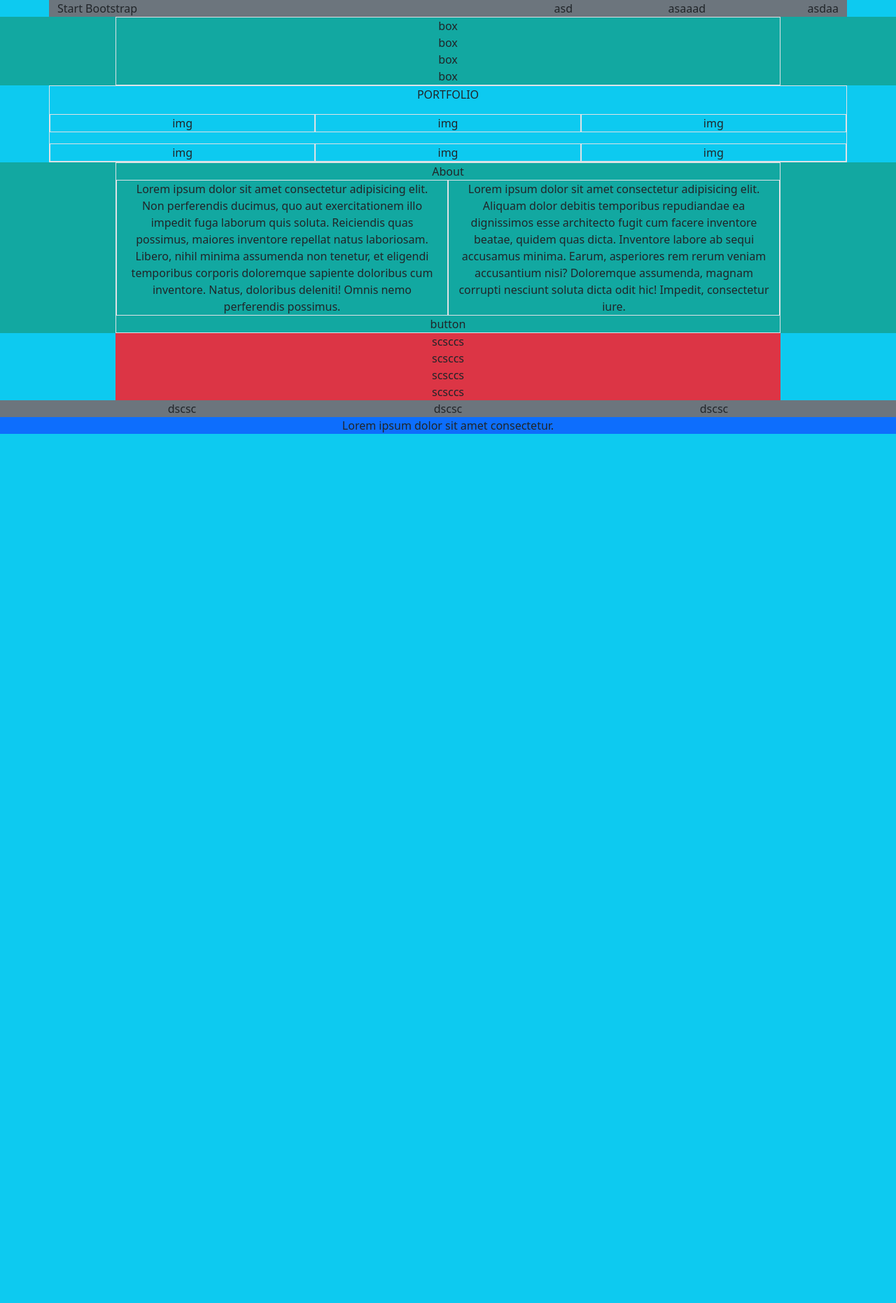
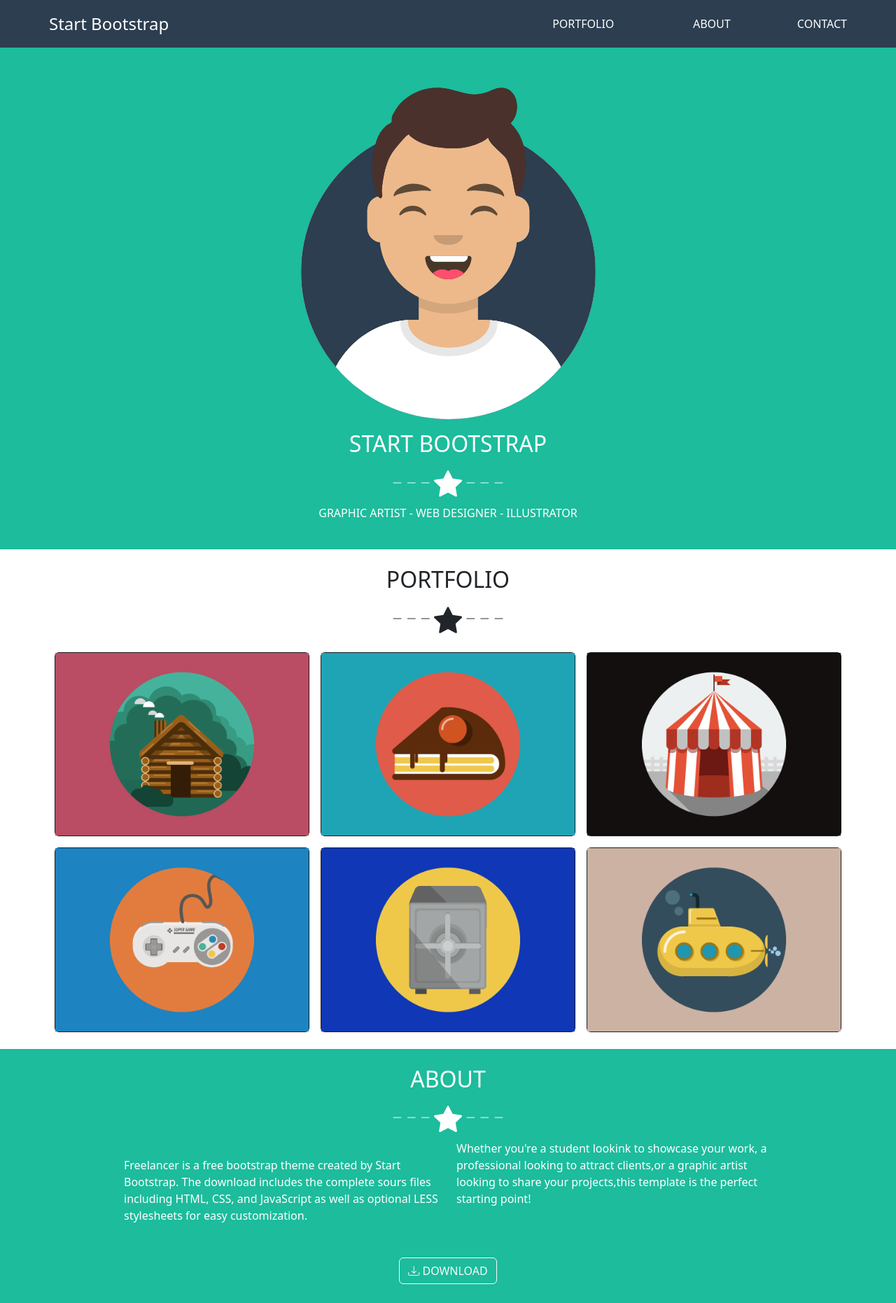
Before and after one commit to Leovilcu1/html-css-bootstrap-freelancer, a plain HTML site: page index.html in a window 1280 px wide. Shown: the top 1862 px of the page at 70% size. Before the commit the page ends 800 px from the top, so only its background shows below. Drawn offline with nearby package versions, Linux system fonts and the light colour scheme.

Commit message:
html-css-bootstrap-freelancer-completato

```diff
--- a/css/style.css
+++ b/css/style.css
@@ -0,0 +1,27 @@
+:root{
+    --my-dark-color:#2c3e50;
+    --my-light-color:#1cbc9c;
+    --my-primary-color:#3a546d;
+}
+.bg-my-dark{
+    background-color: var(--my-dark-color);
+}
+.bg-my-light{
+    background-color: var(--my-light-color);
+}
+.bg-my-primary{
+    background-color: var(--my-primary-color);
+}
+.my-color-light{
+    color: var(--my-light-color);
+}
+a:not( .logo ):hover{
+    color: #1cbc9c!important;
+}
+.ovl{
+    opacity: 0;
+}
+.ovl:hover{
+    opacity: 1;
+    background: rgba(0, 0, 0, 0.5);
+}
--- a/index.html
+++ b/index.html
@@ -5,31 +5,40 @@
     <meta http-equiv="X-UA-Compatible" content="IE=edge">
     <meta name="viewport" content="width=device-width, initial-scale=1.0">
     <title>Bootstrap Freelancer</title>
+    <link rel="stylesheet" href="https://cdn.jsdelivr.net/npm/bootstrap-icons@1.10.2/font/bootstrap-icons.css">
     <link rel="stylesheet" href="	https://cdn.jsdelivr.net/npm/bootstrap@5.2.3/dist/css/bootstrap.min.css">
     <link rel="stylesheet" href="css/style.css">
 </head>
-<body class="bg-info">
+<body >
     <!-- header -->
-    <header>
+
+    <header class="bg-my-dark text-white py-3">
         <div class="container">
-            <div class="row bg-secondary">
-                <div class="col">
-                    Start Bootstrap
+            <div class="row align-items-center">
+
+                <div class="col-7 p-md-0">
+                    <a class="text-decoration-none text-white logo fs-4" href="index.html">Start Bootstrap</a>
                 </div>
-                <div class="col">
-                    <div class="row text-end">
+
+                <div class="col p-md-0">
+                    <div class="row text-end my-hover">
+
+                        <div class="col d-none d-md-block ">
+                            <a class="text-decoration-none text-white  fs-6 " href="#portfolio">PORTFOLIO</a>
+                        </div>
+
                         <div class="col d-none d-md-block">
-                            asd
+                            <a class="text-decoration-none text-white  fs-6" href="#about">ABOUT</a>
                         </div>
+
                         <div class="col d-none d-md-block">
-                            asaaad
+                            <a class="text-decoration-none text-white  fs-6" href="#contact">CONTACT</a>
                         </div>
-                        <div class="col d-none d-md-block">
-                            asdaa
+
+                        <div class="col d-md-none d-md-block">
+                            <button type="button" class="btn btn-outline-light"><i class="bi bi-list fs-4"></i></button>
                         </div>
-                        <div class="col d-md-none d-md-block">
-                            icon
-                        </div>
+
                     </div>
                 </div>
             </div>
@@ -39,120 +48,225 @@
     <!-- MAIN -->
     <main>
         <!-- section-start-->
-        <div class="row g-0">
-            <div class="col bg-success bg-opacity-50">
+            <section class="bg-my-light text-white py-4">
                 <div class="container">
-                    <div class="row justify-content-center ">
-                        <div class="col-10 border text-center">
-                            <div class="div">box</div>
-                            <div class="div">box</div>
-                            <div class="div">box</div>
-                            <div class="div">box</div>
+                    <div class="row justify-content-center">
+                        <div class="col-10 text-center">
+
+                            <img class="w-50 py-3" src="img/avatar.svg" alt="">
+                            <h2>START BOOTSTRAP</h2>
+                            <span><i class="bi bi-dash-lg"></i></span>
+                            <span><i class="bi bi-dash-lg"></i></span>
+                            <span><i class="bi bi-dash-lg"></i></span>
+                            <span><i class="bi bi-star-fill fs-1 align-middle"></i></span>
+                            <span><i class="bi bi-dash-lg"></i></span>
+                            <span><i class="bi bi-dash-lg"></i></span>
+                            <span><i class="bi bi-dash-lg"></i></span>
+                            <p>GRAPHIC ARTIST - WEB DESIGNER - ILLUSTRATOR</p>
+
+                        </div>
+                    </div>
+                </div>
+            </section>
+        <!-- section-portfolio -->
+        <section id="portfolio" class="container py-4">
+            <div class="row text-center ">
+                <div class="col-12 ">
+
+                    <h2>PORTFOLIO</h2>
+                    <span><i class="bi bi-dash-lg"></i></span>
+                    <span><i class="bi bi-dash-lg"></i></span>
+                    <span><i class="bi bi-dash-lg"></i></span>
+                    <span><i class="bi bi-star-fill fs-1 align-middle"></i></span>
+                    <span><i class="bi bi-dash-lg"></i></span>
+                    <span><i class="bi bi-dash-lg"></i></span>
+                    <span><i class="bi bi-dash-lg"></i></span>
+
+                </div>
+
+                <div class="col-12 col-md-6 col-lg-4 g-3">
+
+                    <div class="card bg-dark">
+                        <img src="img/cabin.png" alt="">
+                        <div class="card-img-overlay ovl align-items-center">
+                        </div>
+                    </div>
+
+                </div>
+
+                <div class="col-12 col-md-6 col-lg-4 g-3">
+
+                    <div class="card bg-dark">
+                        <img src="img/cake.png" alt="">
+                        <div class="card-img-overlay ovl align-items-center">
+                        </div>
+                    </div>
+
+                </div>
+
+                <div class="col-12 col-md-6 col-lg-4 g-3">
+
+                    <div class="card bg-dark">
+                        <img src="img/circus.png" alt="">
+                        <div class="card-img-overlay ovl align-items-center">
+                        </div>
+                    </div>
+
+                </div>
+
+                <div class="col-12 col-md-6 col-lg-4 g-3">
+
+                    <div class="card bg-dark">
+                        <img src="img/game.png" alt="">
+                        <div class="card-img-overlay ovl align-items-center">
+                        </div>
+                    </div>
+
+                </div>
+
+                <div class="col-12 col-md-6 col-lg-4 g-3">
+
+                    <div class="card bg-dark">
+                        <img src="img/safe.png" alt="">
+                        <div class="card-img-overlay ovl align-items-center">
+                        </div>
+                    </div>
+
+                </div>
+
+                <div class="col-12 col-md-6 col-lg-4 g-3">
+
+                    <div class="card bg-dark">
+                        <img  src="img/submarine.png" alt="">
+                        <div class="card-img-overlay ovl align-items-center">
+                        </div>
+                    </div>
+
+                </div>
+
+            </div>
+        </section>
+        <!-- section-about -->
+            <section id="about" class="bg-my-light text-white py-4">
+             <div class="container">
+
+                 <div class="row justify-content-center">
+                     <div class="col-10 ">
+                         <div class="row ">
+
+                            <div class="col-12 text-center">
+                                <h2>ABOUT</h2>
+                                <span><i class="bi bi-dash-lg"></i></span>
+                                <span><i class="bi bi-dash-lg"></i></span>
+                                <span><i class="bi bi-dash-lg"></i></span>
+                                <span><i class="bi bi-star-fill fs-1 align-middle"></i></span>
+                                <span><i class="bi bi-dash-lg"></i></span>
+                                <span><i class="bi bi-dash-lg"></i></span>
+                                <span><i class="bi bi-dash-lg"></i></span>
+                            </div>
+
+                            <div class="col-12 col-md-6 py-4">
+                                Freelancer is a free bootstrap theme created by Start Bootstrap. The download includes the complete sours files including HTML, CSS, and JavaScript as well as optional LESS stylesheets for easy customization.
+                            </div>
+
+                            <div class="col-12 col-md-6">
+                                Whether you're a student lookink to showcase your work, a professional looking to attract clients,or a graphic artist looking to share your projects,this template is the perfect starting point!
+                            </div>
+
+                            <div class="col-12 text-center py-4">
+
+                                <button type="button" class="btn btn-outline-light"><i class="bi bi-download"></i> DOWNLOAD</button>
+                            </div>
+
                         </div>
                     </div>
                 </div>
             </div>
+            </section>
+
+        <!--section-Contact-me -->
+        <section id="contact" class="container py-4">
+            <div class="row justify-content-center">
+                <div class="col-9">
+
+                    <div class="box text-center">
+                        <h2>CONTACT ME</h2>
+                        <span><i class="bi bi-dash-lg"></i></span>
+                        <span><i class="bi bi-dash-lg"></i></span>
+                        <span><i class="bi bi-dash-lg"></i></span>
+                        <span><i class="bi bi-star-fill fs-1 align-middle"></i></span>
+                        <span><i class="bi bi-dash-lg"></i></span>
+                        <span><i class="bi bi-dash-lg"></i></span>
+                        <span><i class="bi bi-dash-lg"></i></span>
                     </div>
-        <!-- section-portfolio -->
-        <div class="container">
-            <div class="row text-center border">
-                <div class="col-12 ">
-                    PORTFOLIO
+
+                    <form action="" method="GET">
+                        <div class="box">
+                            <input class="input input border-0  border-bottom w-100 py-3" name:type="text" placeholder="Name" name="Name" >
                         </div>
-                <div class="col-12 col-md-6 col-lg-4 g-3 border">
-                    img
+
+                        <div class="box">
+                            <input class="input input border-0  border-bottom w-100 py-3" type="email" placeholder="Email Address" name="Email_adress">
                         </div>
-                <div class="col-12 col-md-6 col-lg-4 g-3 border">
-                    img
+
+                        <div class="box">
+                            <input class="input input border-0  border-bottom w-100 py-3" type="text" placeholder="Phone Number" name="Phone_namber">
                         </div>
-                <div class="col-12 col-md-6 col-lg-4 g-3 border">
-                    img
+
+                        <div class="box">
+                            <textarea class="input border-0  border-bottom w-100 py-4 "  placeholder="Message" name="Message" id="" cols="30" rows="5"></textarea>
                         </div>
-                <div class="col-12 col-md-6 col-lg-4 g-3 border">
-                    img
+
+                        <div class="box">
+                            <button type="button" class="btn btn-success my-2">Send</button>
                         </div>
-                <div class="col-12 col-md-6 col-lg-4 g-3 border">
-                    img
-                </div>
-                <div class="col-12 col-md-6 col-lg-4 g-3 border">
-                    img
+                    </form>
+
                 </div>
             </div>
-        </div>
-        <!-- section-about -->
-        <div class="row g-0">
-            <div class="col bg-success bg-opacity-50">
-                <div class="container">
-                    <div class="row justify-content-center">
-                        <div class="col-10 border">
-                            <div class="row text-center">
-                                <div class="col-12">
-                                    About
-                                </div>
-                                <div class="col-12 col-md-6 border">
-                                    Lorem ipsum dolor sit amet consectetur adipisicing elit. Non perferendis ducimus, quo aut exercitationem illo impedit fuga laborum quis soluta. Reiciendis quas possimus, maiores inventore repellat natus laboriosam. Libero, nihil minima assumenda non tenetur, et eligendi temporibus corporis doloremque sapiente doloribus cum inventore. Natus, doloribus deleniti! Omnis nemo perferendis possimus.
-                                </div>
-                                <div class="col-12 col-md-6 border">
-                                    Lorem ipsum dolor sit amet consectetur adipisicing elit. Aliquam dolor debitis temporibus repudiandae ea dignissimos esse architecto fugit cum facere inventore beatae, quidem quas dicta. Inventore labore ab sequi accusamus minima. Earum, asperiores rem rerum veniam accusantium nisi? Doloremque assumenda, magnam corrupti nesciunt soluta dicta odit hic! Impedit, consectetur iure.
-                                </div>
-                                <div class="col-12">
-                                    button
-                                </div>
-                            </div>
-                        </div>
-                    </div>
-                </div>
-            </div>
-        </div>
-
-        <!--section-Contact-me -->
-        <div class="container">
-            <div class="row justify-content-center">
-                <div class="col-10 text-center bg-danger">
-                    <div class="box">
-                        scsccs
-                    </div>
-                    <div class="box">
-                        scsccs
-                    </div>
-                    <div class="box">
-                        scsccs
-                    </div>
-                    <div class="box">
-                        scsccs
-                    </div>
-                </div>
-            </div>
-        </div>
+        </section>
     </main>
 
     <!-- footer-top-->
-    <footer>
-        <div class="row g-0 ">
-            <div class="col bg-secondary">
+    <footer class="text-white">
+
+        <div class="footer-top bg-my-primary">
             <div class="container">
-                    <div class="row text-center">
-                        <div class="col-12 col-md-4">
-                            dscsc
+                <div class="row text-center px-4">
+
+                    <div class="col-12 col-md-4 py-4">
+                        <h3>LOCATION</h3>
+                        <p>2215 John Daniel Drive Clark, MO 54243</p>
                     </div>
-                        <div class="col-12 col-md-4">
-                            dscsc
+
+                    <div class="col-12 col-md-4 py-4">
+                        <h3 class="pb-2">AROUND THE WEB</h3>
+                        <i class="bi bi-facebook border rounded-circle  p-2"></i>
+                        <i class="bi bi-google border rounded-circle p-2"></i>
+                        <i class="bi bi-twitter border rounded-circle  p-2"></i>
+                        <i class="bi bi-linkedin border rounded-circle  p-2"></i>
                     </div>
-                        <div class="col-12 col-md-4">
-                            dscsc
+
+                    <div class="col-12 col-md-4 py-4">
+                        <h3>ABOUT FREELANCER</h3>
+                        <P>Freelance is a free to use, open source Bootstrap theme created by
+                            <a class="text-decoration-none my-color-light p-1" href="#"> Start Bootstrap</a>
+                        </p>
                     </div>
-                    </div>
+
                 </div>
             </div>
         </div>
         <!-- footer-bottom -->
-        <div class="row g-0">
-            <div class="col bg-primary">
+        <div class="footer-bottom bg-my-dark py-4">
                 <div class="container">
                     <div class="row justify-content-center text-center">
+
                         <div class="col">
-                            Lorem ipsum dolor sit amet consectetur.
-                        </div>
+                            <p>Copyright
+                                <span><i class="bi bi-c-circle"></i></span>
+                                Your Website 2019
+                            </p>
                         </div>
                     </div>
                 </div>
```
Lines whose indentation alone changed are shown as unchanged.
